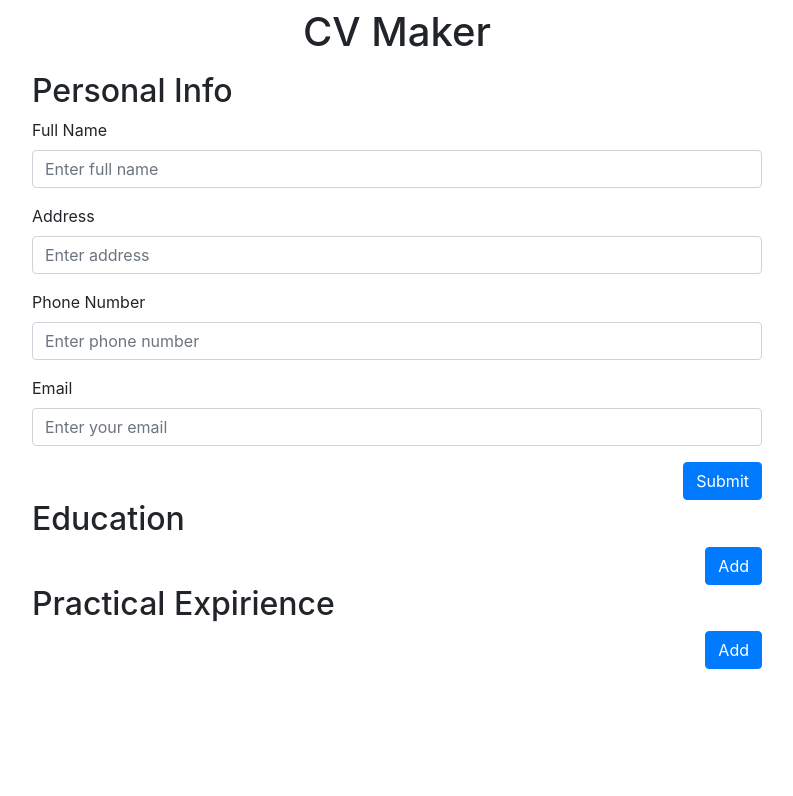
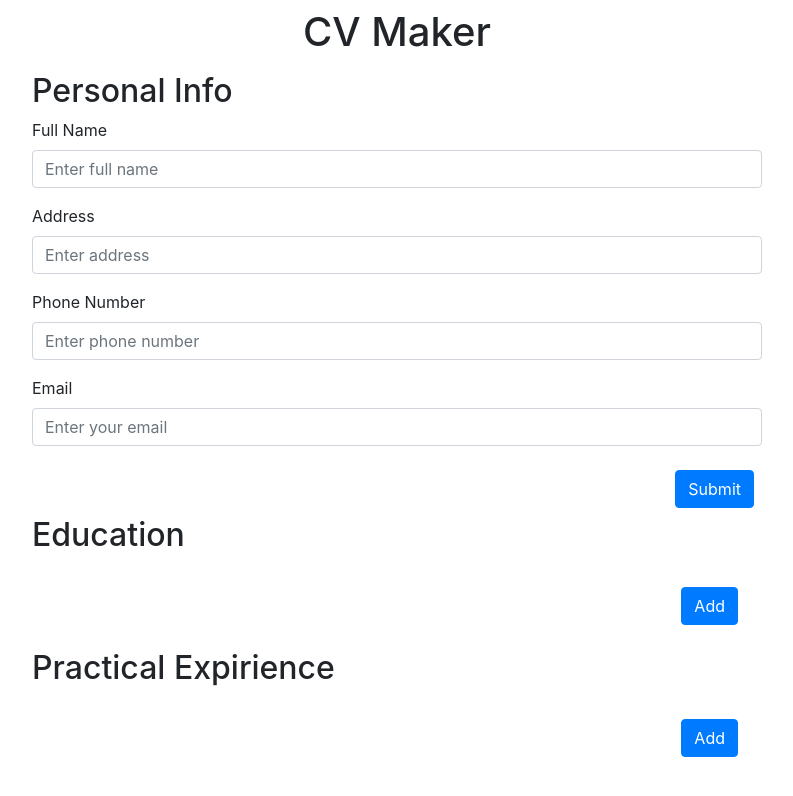
Before and after one commit to gkatrasnik/cv-project, a React (Create React App) app: page / in a window 1280 px wide. Shown: the top 796 px of the page, without its empty margins (243-1036 px from the left). Built offline with nearby package versions, Linux system fonts and the light colour scheme.

Commit message:
added some styles, margins

```diff
--- a/src/App.js
+++ b/src/App.js
@@ -2,7 +2,7 @@ import React, { Component } from "react";
 import Personal from "./components/Personal";
 import Education from "./components/Education";
 import Expirience from "./components/Expirience";
-import { Container, Row, Col, Navbar, Card, Button } from "react-bootstrap";
+import { Container, Row, Col, Navbar, Button } from "react-bootstrap";
 import "bootstrap/dist/css/bootstrap.min.css";
 import uniqid from "uniqid";
 
@@ -94,32 +94,26 @@ class App extends Component {
     //Education section
     const renderedEducationList = this.state.educationList.map(
       (item, index) => (
-        <Card key={index}>
-          <Card.Body>
         <Education
+          key={index}
           deleteEducation={this.deleteEducation}
           addEducation={this.addEducation}
           item={item}
           index={index}
         />
-          </Card.Body>
-        </Card>
       )
     );
 
     //Expirience section
     const renderedExpirienceList = this.state.expirienceList.map(
       (item, index) => (
-        <Card key={index}>
-          <Card.Body>
         <Expirience
+          key={index}
           deleteExpirience={this.deleteExpirience}
           addExpirience={this.addExpirience}
           item={item}
           index={index}
         />
-          </Card.Body>
-        </Card>
       )
     );
 
@@ -139,7 +133,10 @@ class App extends Component {
           <Col md={{ span: 8, offset: 2 }}>
             <h2>Education</h2>
             {renderedEducationList}
-            <Button onClick={this.addEmptyEducation} className="float-right">
+            <Button
+              onClick={this.addEmptyEducation}
+              className="float-right m-4"
+            >
               Add
             </Button>
           </Col>
@@ -149,7 +146,10 @@ class App extends Component {
           <Col md={{ span: 8, offset: 2 }}>
             <h2>Practical Expirience</h2>
             {renderedExpirienceList}
-            <Button onClick={this.addEmptyExpirience} className="float-right">
+            <Button
+              onClick={this.addEmptyExpirience}
+              className="float-right m-4"
+            >
               Add
             </Button>
           </Col>
--- a/src/components/EducationForm.js
+++ b/src/components/EducationForm.js
@@ -49,7 +49,7 @@ export default class EducationForm extends Component {
             placeholder="Enter date of your study"
           ></Form.Control>
         </Form.Group>
-        <Button type="submit" className="float-right">
+        <Button type="submit" className="float-right m-2">
           Submit
         </Button>
       </Form>
--- a/src/components/EducationView.js
+++ b/src/components/EducationView.js
@@ -24,7 +24,7 @@ export default class EducationView extends Component {
             <Button
               onClick={toggleShowForm}
               type="submit"
-              className="float-right"
+              className="float-right m-2"
             >
               Edit
             </Button>
@@ -33,7 +33,7 @@ export default class EducationView extends Component {
                 deleteEducationView(index);
               }}
               type="submit"
-              className="float-right"
+              className="float-right m-2"
             >
               Delete
             </Button>
--- a/src/components/ExpirienceForm.js
+++ b/src/components/ExpirienceForm.js
@@ -61,7 +61,7 @@ export default class ExpirienceForm extends Component {
             placeholder="Enter date of your work"
           ></Form.Control>
         </Form.Group>
-        <Button type="submit" className="float-right">
+        <Button type="submit" className="float-right m-2">
           Submit
         </Button>
       </Form>
--- a/src/components/ExpirienceView.js
+++ b/src/components/ExpirienceView.js
@@ -27,7 +27,7 @@ export default class ExpirienceView extends Component {
             <Button
               onClick={toggleShowForm}
               type="submit"
-              className="float-right"
+              className="float-right m-2"
             >
               Edit
             </Button>
@@ -36,7 +36,7 @@ export default class ExpirienceView extends Component {
                 deleteExpirienceView(index);
               }}
               type="submit"
-              className="float-right"
+              className="float-right m-2"
             >
               Delete
             </Button>
--- a/src/components/PersonalForm.js
+++ b/src/components/PersonalForm.js
@@ -49,7 +49,7 @@ export default class PersonalForm extends Component {
             placeholder="Enter your email"
           ></Form.Control>
         </Form.Group>
-        <Button type="submit" className="float-right">
+        <Button type="submit" className="float-right m-2">
           Submit
         </Button>
       </Form>
--- a/src/components/PersonalView.js
+++ b/src/components/PersonalView.js
@@ -5,7 +5,7 @@ export default class PersonalView extends Component {
   render() {
     const { fullName, address, phone, email, toggleShowForm } = this.props;
     return (
-      <Card>
+      <Card className="mb-3">
         <Card.Body>
           <h4>Full name</h4>
           <p>{fullName}</p>
@@ -19,7 +19,7 @@ export default class PersonalView extends Component {
             <Button
               onClick={toggleShowForm}
               type="submit"
-              className="float-right"
+              className="float-right m-2"
             >
               Edit
             </Button>
```
Lines whose indentation alone changed are shown as unchanged.
